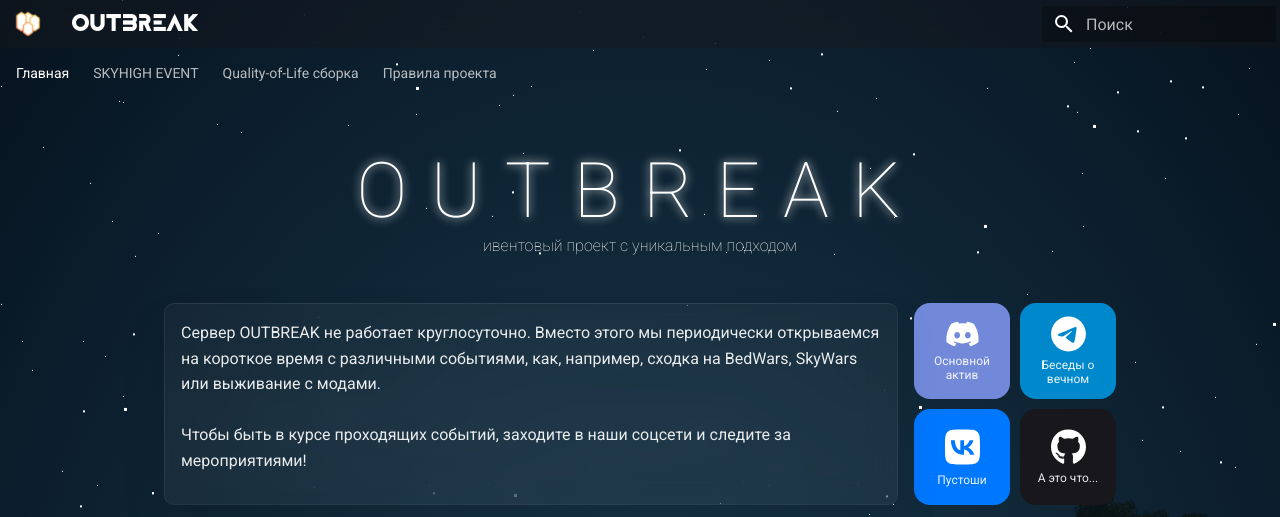
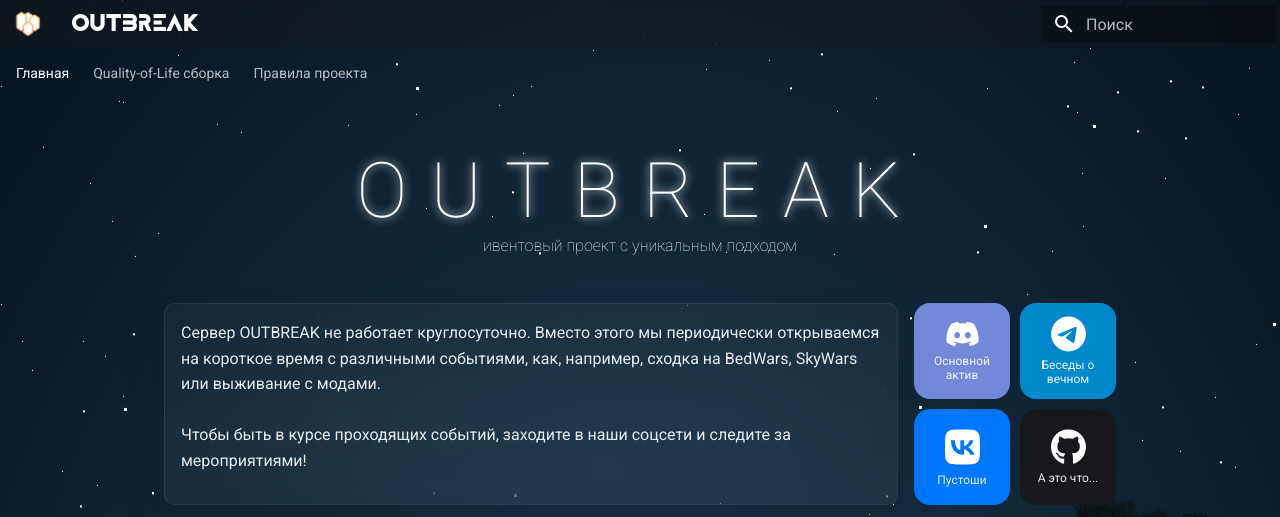
Before and after one commit to outbreak-mc/outbreak-mc, an MkDocs documentation site: the page built from docs/index.md, in a window 1280 px wide and 900 px high, cut to the strip 0-517 px from the top of the window. Built offline with MkDocs 1.6.1 and Material for MkDocs 9.7.7, drawn with Linux system fonts in a browser that asks for light colours.

Commit message:
Я вам запрещаю срать в мастер

```diff
--- a/mkdocs.yml
+++ b/mkdocs.yml
@@ -68,7 +68,7 @@
 nav:
   - Главная: index.md
 
-  - SKYHIGH EVENT: skyhigh/index.md
+  # - SKYHIGH EVENT: skyhigh/index.md
 
   - Quality-of-Life сборка:
     - modpack/index.md
```
